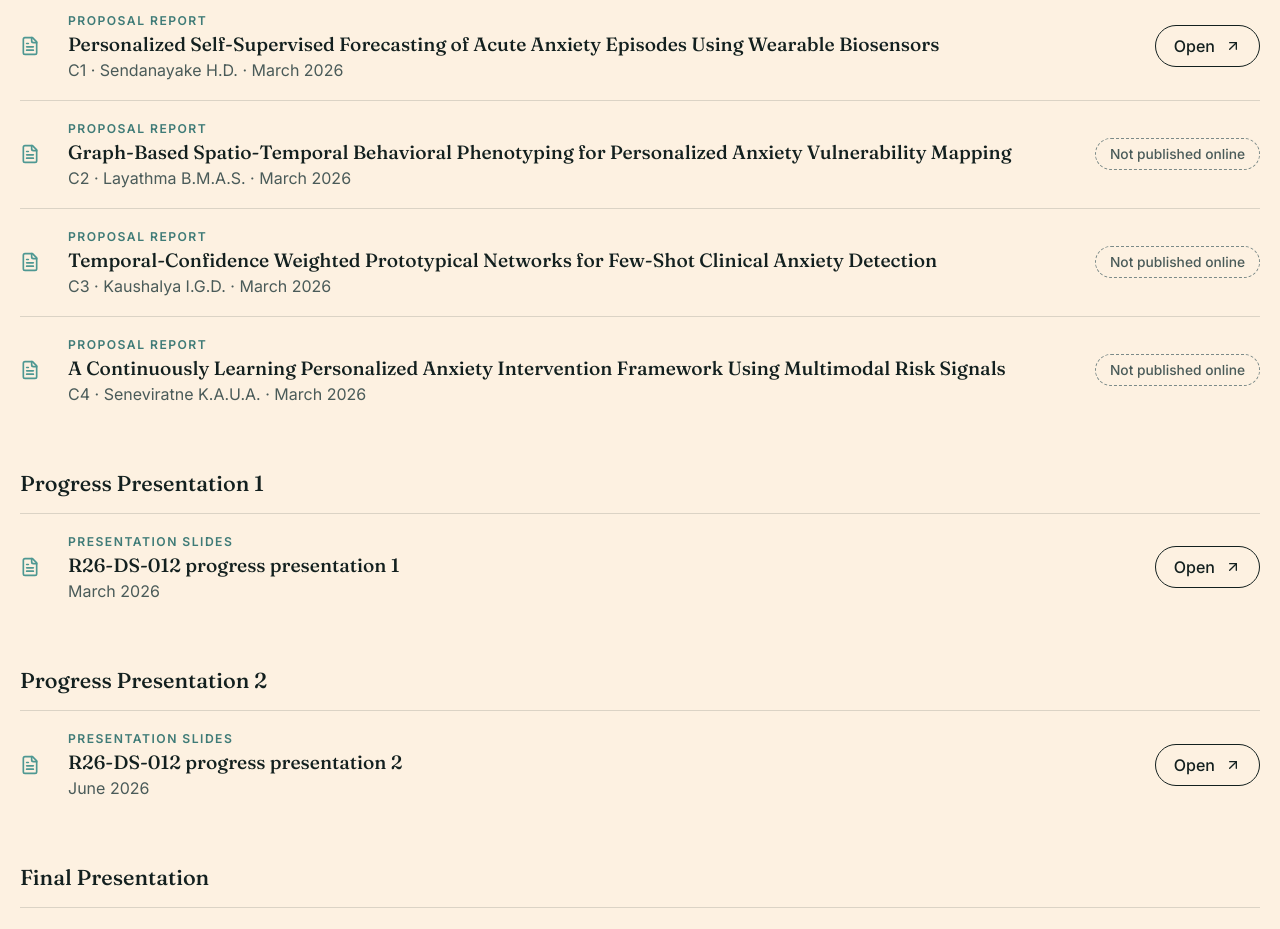
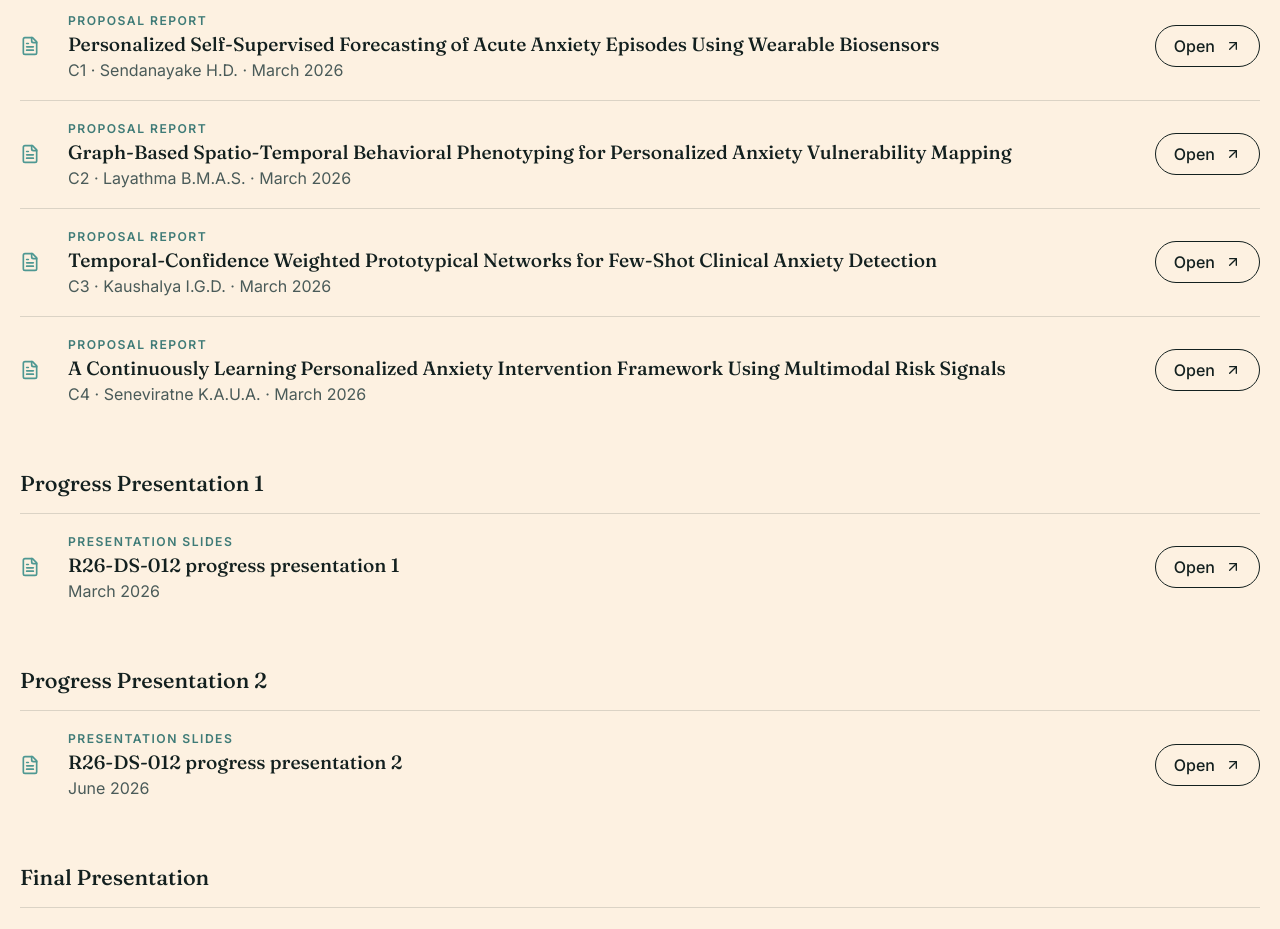
Before and after one commit to dulhara79/anxiety_research_website, a React (Vite) app in the folder research-website/: page /#/documents in a window 1280 px wide. Shown: the part 980-1909 px from the top of the page. Built offline with nearby package versions, Linux system fonts and the light colour scheme.

Commit message:
Link remaining proposal reports

```diff
--- a/research-website/src/data/documents.js
+++ b/research-website/src/data/documents.js
@@ -12,7 +12,13 @@ export const documents = [
     url:
       component.owner === "Sendanayake H.D."
         ? "https://mysliit.sharepoint.com/sites/CDAPSubmissionCloud/2026RegCloud/Forms/AllItems.aspx?viewid=db9415e4%2Dec70%2D4c80%2Dac71%2Dbb61beebb336&id=%2Fsites%2FCDAPSubmissionCloud%2F2026RegCloud%2FR26%2DDS%2D012%2DStudents%2F1%2E%20Project%20Proposal%2FIndividual%20Reports%2FR26%2DDS%2D012%5FIT22107596%5FSendanayake%20H%20D%2Epdf&parent=%2Fsites%2FCDAPSubmissionCloud%2F2026RegCloud%2FR26%2DDS%2D012%2DStudents%2F1%2E%20Project%20Proposal%2FIndividual%20Reports"
-        : null,
+        : component.owner === "Seneviratne K.A.U.A."
+          ? "https://mysliit.sharepoint.com/sites/CDAPSubmissionCloud/2026RegCloud/Forms/AllItems.aspx?viewid=db9415e4%2Dec70%2D4c80%2Dac71%2Dbb61beebb336&id=%2Fsites%2FCDAPSubmissionCloud%2F2026RegCloud%2FR26%2DDS%2D012%2DStudents%2F1%2E%20Project%20Proposal%2FIndividual%20Reports%2FR26%2DDS%2D012%5FIT22093950%5FSeneviratne%20K%20A%20U%20A%2Epdf&parent=%2Fsites%2FCDAPSubmissionCloud%2F2026RegCloud%2FR26%2DDS%2D012%2DStudents%2F1%2E%20Project%20Proposal%2FIndividual%20Reports"
+          : component.owner === "Kaushalya I.G.D."
+            ? "https://mysliit.sharepoint.com/sites/CDAPSubmissionCloud/2026RegCloud/Forms/AllItems.aspx?viewid=db9415e4%2Dec70%2D4c80%2Dac71%2Dbb61beebb336&id=%2Fsites%2FCDAPSubmissionCloud%2F2026RegCloud%2FR26%2DDS%2D012%2DStudents%2F1%2E%20Project%20Proposal%2FIndividual%20Reports%2FR26%2DDS%2D012%5FIT22130648%5FKaushalya%20I%20G%20D%2Epdf&parent=%2Fsites%2FCDAPSubmissionCloud%2F2026RegCloud%2FR26%2DDS%2D012%2DStudents%2F1%2E%20Project%20Proposal%2FIndividual%20Reports"
+            : component.owner === "Layathma B.M.A.S."
+              ? "https://mysliit.sharepoint.com/:b:/s/CDAPSubmissionCloud/IQA4fMHw38dITIa0c2ui1f1xAf36Ajem9_lXL4Cm5_9YcV4?e=b6H0U2"
+              : null,
   })),
   {
     group: "Progress Presentation 1",
```
